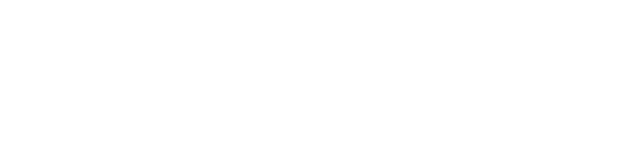
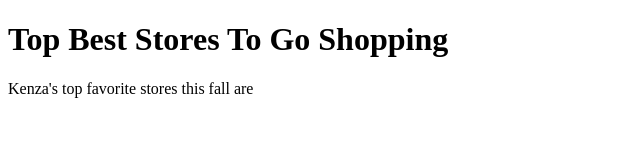
Before and after one commit to kb3139/exploring-cs, a plain HTML site: page index.html in a window 1280 px wide. Shown: the whole page, without its empty margins (0-640 px from the left). Drawn offline with Linux system fonts and the light colour scheme.

Commit message:
added header and first paro

```diff
--- a/index.html
+++ b/index.html
@@ -1,6 +1,8 @@
 <!DOCTYPE html>
 <html>
  <body>
+	<h1>Top Best Stores To Go Shopping</h1>
+   	<p>Kenza's top favorite stores this fall are</p>
 
  </body>
 </html>
```
